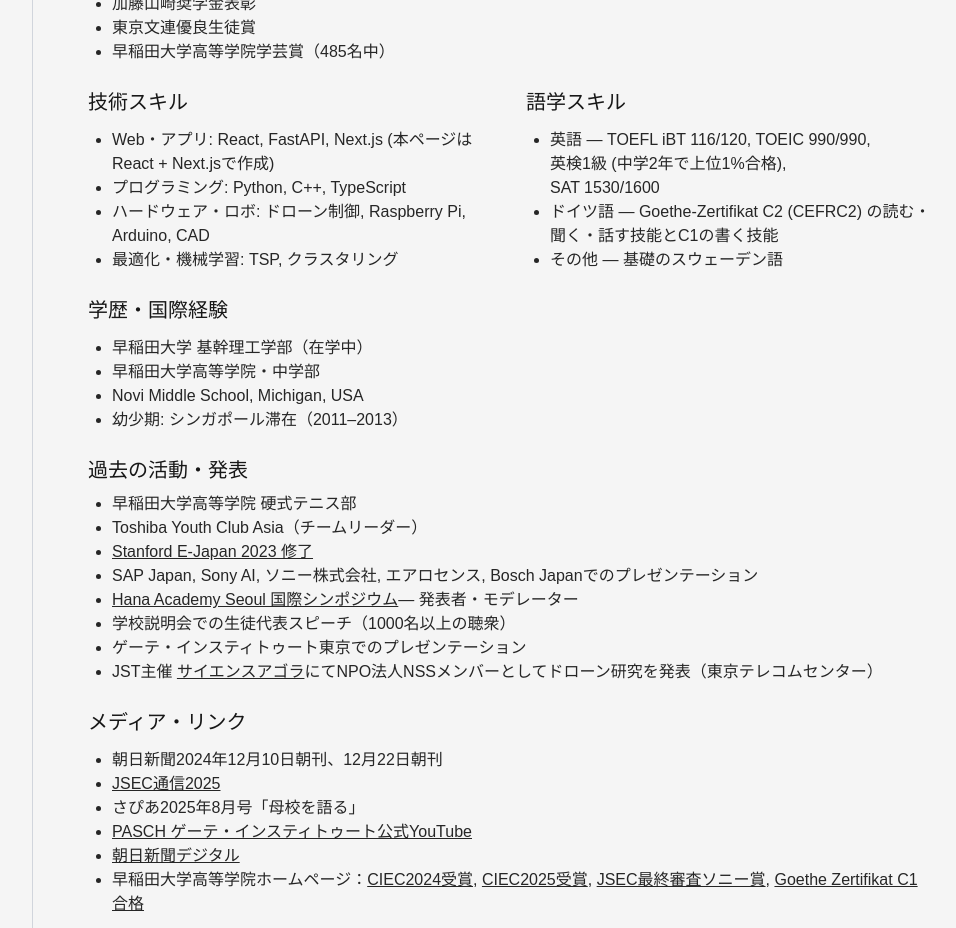
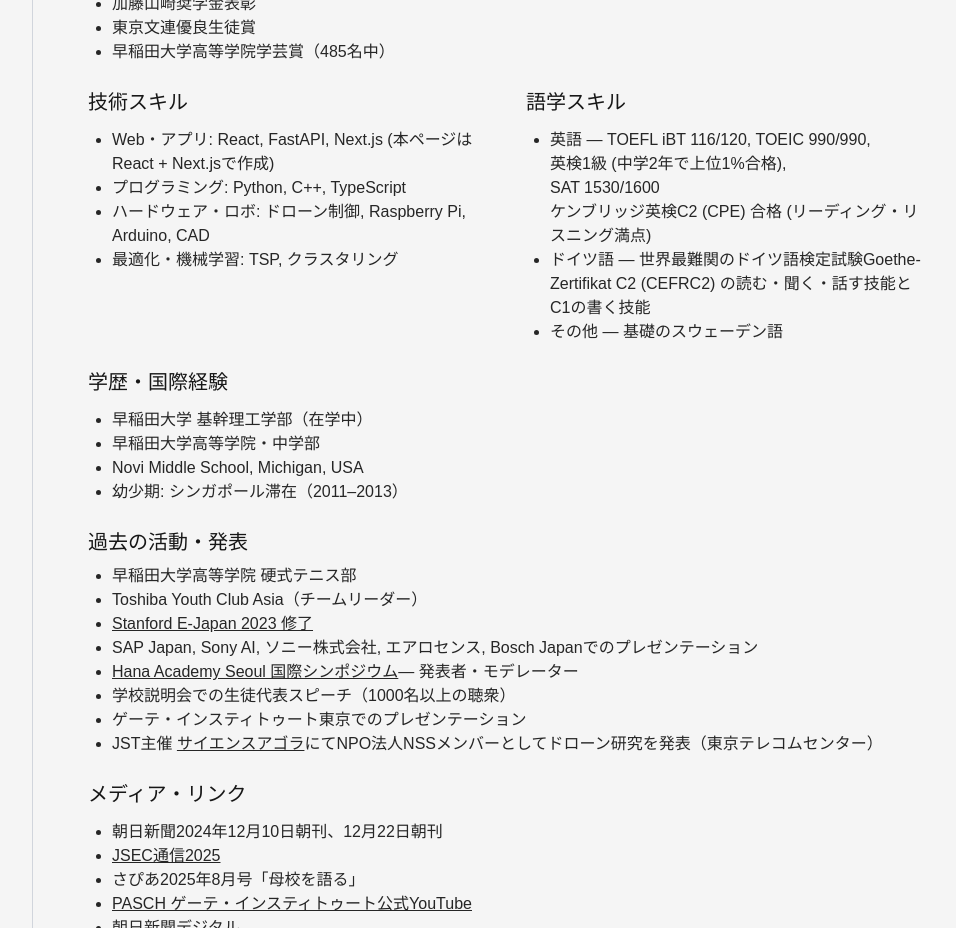
Before and after one commit to dronerd/yutokuroki-introduction-v1, a Next.js app: page /ja in a window 1280 px wide. Shown: the part 1440-2368 px from the top of the page, without its empty margins (300-1256 px from the left). Built offline with nearby package versions, Linux system fonts and the light colour scheme.

Commit message:
added cambirdge c2

```diff
--- a/app/ja/page.tsx
+++ b/app/ja/page.tsx
@@ -304,8 +304,10 @@ export default function HomePageJa() {
                     英検1級 (中学2年で上位1%合格),
                     <br />
                     SAT 1530/1600
+                    <br />
+                    ケンブリッジ英検C2 (CPE) 合格 (リーディング・リスニング満点)
                   </li>
-                  <li>ドイツ語 — Goethe-Zertifikat C2 (CEFRC2) の読む・聞く・話す技能とC1の書く技能</li>
+                  <li>ドイツ語 — 世界最難関のドイツ語検定試験Goethe-Zertifikat C2 (CEFRC2) の読む・聞く・話す技能とC1の書く技能</li>
                   <li>その他 — 基礎のスウェーデン語</li>
                 </ul>
               </div>
--- a/app/page.tsx
+++ b/app/page.tsx
@@ -339,6 +339,8 @@ export default function HomePageEn() {
                     Eiken Grade 1 (top 1% score at 14 years old),
                     <br />
                     SAT 1530/1600
+                    <br />
+                    Cambridge C2 Exam (CPE) (Full scores in Reading and Listening)
                   </li>
                   <li>German — Goethe-Zertifikat C2 (CEFR C2) in Reading, Listening, and Speaking and C1 in Writing </li>
                   <li>Others — Basic Swedish </li>
```
